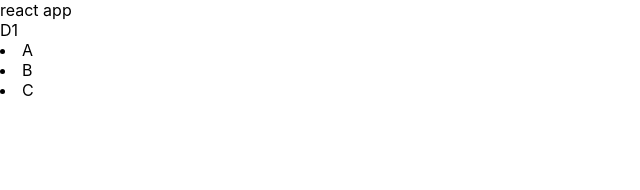
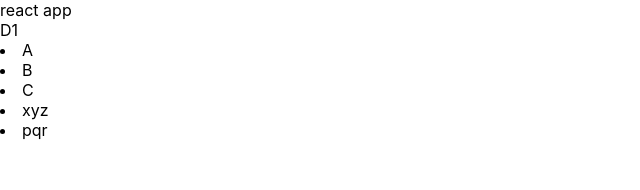
Before and after one commit to killcoder26/demo, a React (Create React App) app: page / in a window 1280 px wide. Shown: the top 190 px of the page, without its empty margins (0-640 px from the left). Built offline with nearby package versions, Linux system fonts and the light colour scheme.

Commit message:
addednew

```diff
--- a/src/D1.js
+++ b/src/D1.js
@@ -14,6 +14,12 @@ export default function D1() {
         <li>
             C
         </li>
+        <li>
+            xyz
+        </li>
+        <li>
+            pqr
+        </li>
     </div>
   )
 }
```
